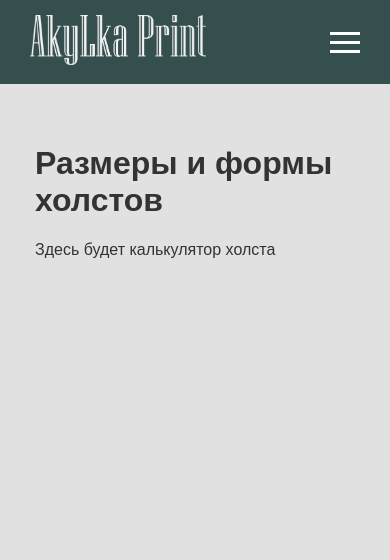
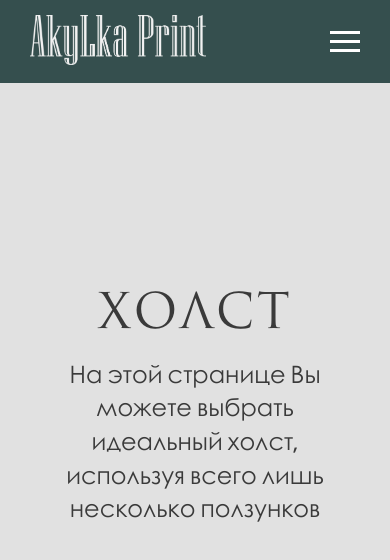
Before and after one commit to AkyLkaNastya/website, a plain HTML site: page canvases.html in a window 390 px wide. Drawn offline with Linux system fonts and the light colour scheme.

Commit message:
Добавлены шрифты CG и ROMUL. Добавлен текст на страницу с холстами

```diff
--- a/canvases.html
+++ b/canvases.html
@@ -49,8 +49,10 @@
 
         <!-- Основное содержимое страницы -->
         <div class="content-wrapper">
-            <h1>Размеры и формы холстов</h1>
-            <p>Здесь будет калькулятор холста</p>
+            <div class="canvas-text-block">
+                <p class="romul-font">ХОЛСТ</p>
+                <p class="canvas-description">На этой странице Вы можете выбрать идеальный холст, используя всего лишь несколько ползунков</p>
+            </div>
         </div>
     </main>
 
--- a/styles/canvases.css
+++ b/styles/canvases.css
@@ -12,7 +12,8 @@
     z-index: 1;
 }
 
-/* Стили колонн */
+/* ================ Колонны =========================================================== */
+
 .columns-container {
     position: fixed;
     top: 0;
@@ -63,3 +64,27 @@
 .right-column::before {
     transform: scaleX(-1);
 }
+
+/* ================ Текст =========================================================== */
+
+/* Основные стили для текстового блока */
+.canvas-text-block {
+    position: absolute;
+    left: 340px; /* Отступ = ширина левой колонны */
+    right: 340px; /* Отступ = ширина правой колонны */
+    top: 80px;
+    text-align: center;
+    transform: none;
+}
+
+.romul-font {
+    font-size: 48px;
+    margin-bottom: 20px;
+}
+
+.canvas-description {
+    font-size: 24px;
+    line-height: 1.4;
+    max-width: 800px;
+    margin: 0 auto;
+}
--- a/styles/main.css
+++ b/styles/main.css
@@ -1,10 +1,49 @@
 /* Общие стили */
+/* Подключение шрифтов */
+@font-face {
+    font-family: 'Century Gothic';
+    src: local('Century Gothic'),
+         local('CenturyGothic'),
+         local('Gothic'),
+         url('../fonts/CenturyGothic.ttf') format('truetype');
+    font-weight: normal;
+    font-style: normal;
+    font-display: swap;
+}
+
+@font-face {
+    font-family: 'ROMUL';
+    src: local('ROMUL'),
+         local('ROMUL Regular'),
+         url('../fonts/ROMUL.ttf') format('truetype');
+    font-weight: normal;
+    font-style: normal;
+    font-display: swap;
+}
+
 body {
-    font-family: Arial, sans-serif;
     margin: 0;
     padding: 0;
-    color: #333;
+    color: #3A3A3A;
     background-color: #E1E1E1;
+
+    font-family: 'Century Gothic', 'CenturyGothic', 'Apple Gothic', 'Gill Sans', 'Gill Sans MT',
+                 'Trebuchet MS', sans-serif;
+    text-rendering: optimizeLegibility;
+    -webkit-font-smoothing: antialiased;
+    -moz-osx-font-smoothing: grayscale;
+}
+
+/* Если Century Gothic не загрузился */
+@supports not (font-family: 'Century Gothic') {
+    body {
+        font-family: 'Gill Sans', 'Trebuchet MS', sans-serif;
+    }
+}
+
+.romul-font {
+    font-family: 'ROMUL', 'Times New Roman', 'Times', serif;
+    letter-spacing: 0.05em; /* Характерный для ROMUL трекинг */
 }
 
 /* Шапка */
@@ -39,9 +78,8 @@ nav ul li {
 nav ul li a {
     color: #FFFFFF;
     text-decoration: none;
-    font-weight: bold;
     text-transform: uppercase;
-    font-size: 14px;
+    font-size: 20px;
 }
 
 /* Основное содержимое */
--- a/styles/responsive_canvases.css
+++ b/styles/responsive_canvases.css
@@ -1,5 +1,8 @@
 /* Адаптация для 960-1200px */
 @media (max-width: 1200px) {
+
+    /* ================ Колонны =========================================================== */
+
     .left-column {
         width: 68px;
     }
@@ -21,11 +24,28 @@
 
     .right-column::before {
         width: 306px;
+        background: repeating-linear-gradient(
+            to right,
+            #FFFFFF,
+            #FFFFFF 34px,
+            #E1E1E1 34px,
+            #E1E1E1 68px
+        );
+    }
+
+    /* ================ Текст =========================================================== */
+
+    .canvas-text-block {
+        left: 68px; /* Новая ширина левой колонны */
+        right: 306px; /* Новая ширина правой колонны */
     }
 }
 
-/* Убираем колонны на маленьких экранах */
+
 @media (max-width: 960px) {
+
+    /* ================ Колонны =========================================================== */
+
     .columns-container {
         display: none;
     }
@@ -33,4 +53,18 @@
     .content-wrapper {
         padding: 20px 15px;
     }
+
+    /* ================ Текст =========================================================== */
+
+    .canvas-text-block {
+        position: fixed;
+        top: 45%;
+        left: 50%;
+        transform: translate(-50%, -50%);
+        width: calc(100% - 40px); /* 20px отступы с каждой стороны */
+        max-width: 500px;
+        margin: 0;
+        padding: 0 20px;
+        box-sizing: border-box;
+    }
 }
```
Also changed, not shown: fonts/centurygothic.ttf (added), fonts/centurygothic_bold.ttf (added), fonts/romul.ttf (added).
